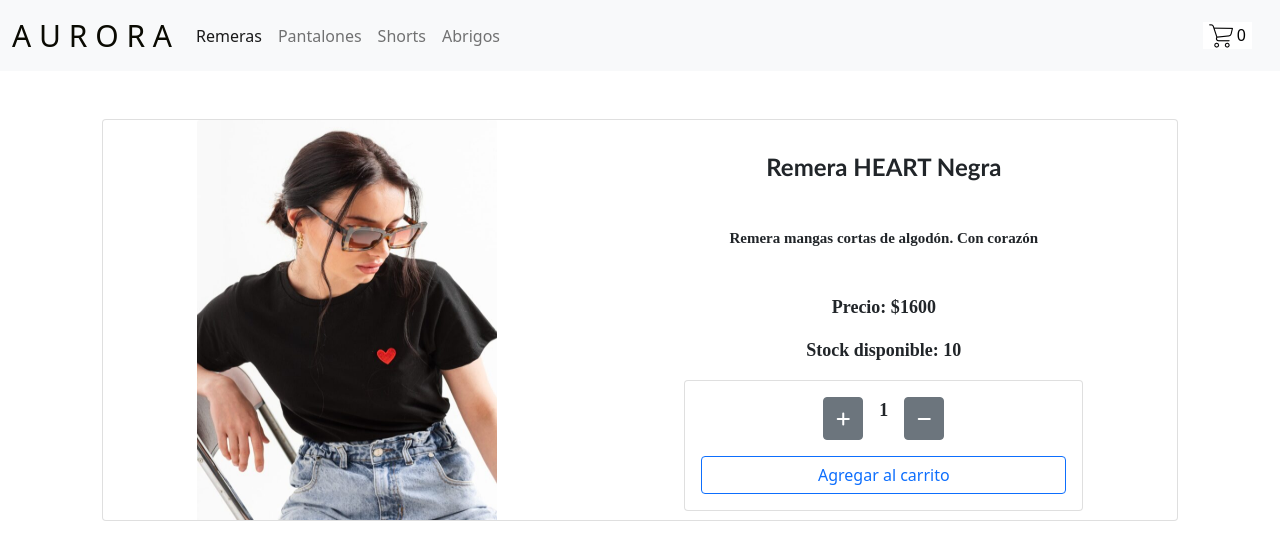
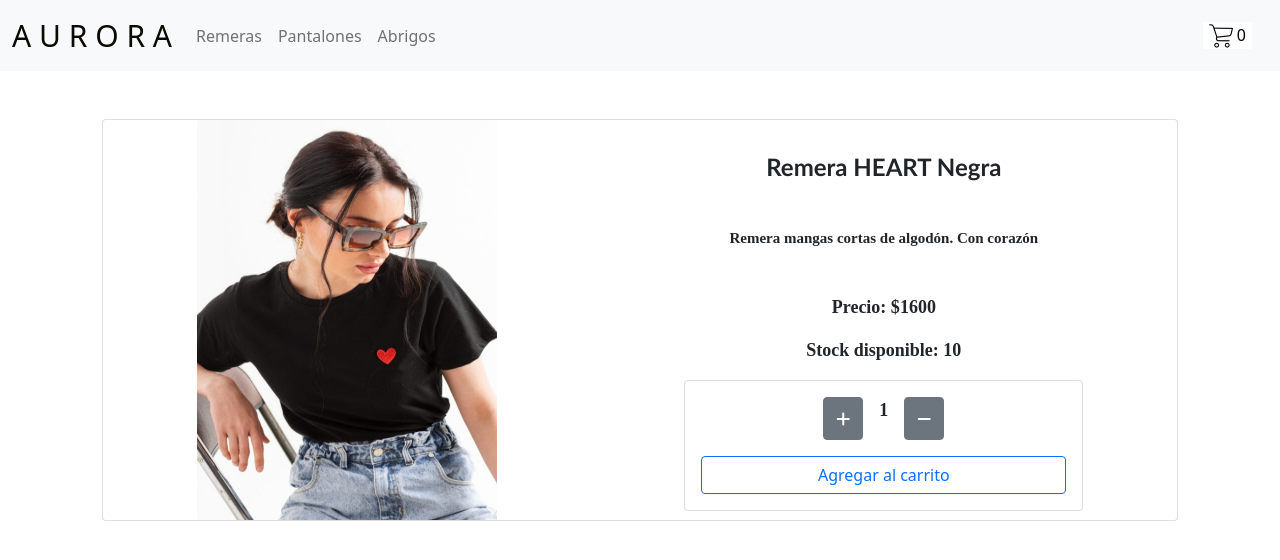
Before and after one commit to leysap/ReactJs, a React (Create React App) app: page /item/1 in a window 1280 px wide. Shown: the top 560 px of the page. Built offline with nearby package versions, Linux system fonts and the light colour scheme.

Commit message:
modificacion de navbar, item detail, itemcount

```diff
--- a/package.json
+++ b/package.json
@@ -10,7 +10,7 @@
     "node-sass": "^6.0.1",
     "react": "17.0.2",
     "react-dom": "17.0.2",
-    "react-router-dom": "5.2.1",
+    "react-router-dom": "^6.1.1",
     "react-scripts": "4.0.3",
     "web-vitals": "1.1.2"
   },
--- /dev/null
+++ b/src/components/Carrito.jsx
@@ -0,0 +1,11 @@
+import React from 'react'
+
+export const Carrito = () => {
+    return (
+        <div>
+            <h1>Carrito</h1>
+        </div>
+    )
+}
+
+export default Carrito
--- a/src/components/ItemCount.jsx
+++ b/src/components/ItemCount.jsx
@@ -1,5 +1,6 @@
 import React from 'react'
 import { useState } from 'react'
+
 
 const ItemCount = ({ stock, initial, onAdd}) => {
 
@@ -26,7 +27,7 @@ const ItemCount = ({ stock, initial, onAdd}) => {
                             <button className="btn btn-secondary" onClick={() => restar()} ><i className="fas fa-minus"></i></button>
                         </div>
                         <div className="btn-carrito d-grid gap-2">
-                            <button className="btn btn-outline-primary" onClick={() => onAdd()}type="button">Agregar al carrito</button>
+                            <button className="btn btn-outline-primary" onClick={() => onAdd(contador)}type="button">Agregar al carrito</button>
                         </div>
                     </div>
                 </div>
--- a/src/components/NavBar/NavBar.jsx
+++ b/src/components/NavBar/NavBar.jsx
@@ -2,8 +2,21 @@ import React from 'react'
 import "./style.scss"
 import CartWidget from '../CartWidget'
 import { Link } from 'react-router-dom'
+import { useEffect, useState } from 'react'
+import { getCategories } from '../../productos'
 
 const NavBar = () => {
+
+    const [categories, setCategories] = useState([])
+
+    useEffect(() => {
+
+        getCategories().then(categories => {
+            setCategories(categories)
+
+        })
+    }, [])
+
     return (
         <nav className="navbar navbar-expand-lg navbar-light bg-light">
             <div className="container-fluid">
@@ -13,18 +26,10 @@ const NavBar = () => {
                 </button>
                 <div className="collapse navbar-collapse" id="navbarText">
                     <ul className="navbar-nav me-auto mb-2 mb-lg-0">
-                        <li className="nav-item">
-                            <Link to="/category/Remeras" className="nav-link active" aria-current="page" >Remeras</Link>
-                        </li>
-                        <li className="nav-item">
-                            <Link to="/category/Pantalones" className="nav-link">Pantalones</Link>
-                        </li>
-                        <li className="nav-item">
-                            <Link to="/category/Shorts" className="nav-link" >Shorts</Link>
-                        </li>
-                        <li className="nav-item">
-                            <Link to="/category/Abrigos" className="nav-link" >Abrigos</Link>
-                        </li>
+                        {categories.map(cat =>
+                            <li className="nav-item">
+                                <Link className="nav-link" key={cat.id} to={`/category/${cat.id}`}> {cat.description} </Link>
+                            </li>)}
                     </ul>
                     <span className="navbar-text">
                         <CartWidget />
--- a/src/productos.js
+++ b/src/productos.js
@@ -1,33 +1,39 @@
 const productos = [
-    { id: 1, name: "Remera HEART Negra", category: "Remeras", description: "Remera mangas cortas de algodón. Con corazón", price:1600 , stock:10, img:"../shirts/remera1.jpg"},
-    { id: 2, name: "Remera top ALBERTA",category: "Remeras", description: "Top de morley estampado de margaritas.", price:1584 , stock: 3 ,img:"../shirts/TopAlberta.jpg"},
-    { id: 3, name: "Musculosa MUCHI",category: "Remeras", description: "Musculosa de algodón panal. Talle único.", price:1144 , stock: 4, img:"../shirts/MusculosaMuchi.jpg"},
-    { id: 4, name: "Musculosa MIRI Gris", category: "Remeras",description: "Musculosa de algodón panal. Talle único.", price:1144 , stock: 8, img:"../shirts/MusculosaMiri.jpg"},
-    { id: 5, name: "Musculosa MIRI Beige", category: "Remeras",description: "Musculosa de algodón panal. Talle único.", price:1144 , stock: 10, img:"../shirts/musculosaMiriBeige.jpg"},
-    { id: 6, name: "Chupín LONIA", category: "Pantalones",description: "Chupin de jeans color negro. Tiro alto. Súper elastizado. Confección normal. Referencia: la modelo usa talle 36 y mide 67 cm de cintura y 90 cm de cadera.", price:3344, stock: 5, img:"../jeans/panta1.jpg"},
-    { id: 7, name: "Mom fit GEN",category: "Pantalones", description: "Mom fit de jeans con tajo en rodilla. Tiro alto. Rígido.", price:3872, stock: 4 , img:"../jeans/momfitGen.jpg"},
-    { id: 8, name: "Mom fit ICE",category: "Pantalones", description: "Mom fit celeste. Tiro alto. Rígido.", price:3440, stock:9, img:"../jeans/momFitICE.jpg"},
-    { id: 9, name: "Mom fit LUISA", category: "Pantalones",description: "Mom fit de jeans celeste. Tiro alto. Rígido. Desflecado en botamanga. Confección normal. Referencia: la modelo usa talle 36 y mide 67 cm de cintura y 90 cm de cadera.", price:3300, stock: 8, img:"../jeans/momFitLuisa.jpg"},
-    { id: 10, name: "Short TURQUÍA",category: "Shorts", description: "Short de jeans rígido. Tiro alto. Con roturas. Confección normal. Referencia: la modelo usa talle 36 y mide 67 cm de cintura y 90 cm de cadera.", price: 3500 , stock:7, img:"../shorts/short1.jpg"},
-    { id: 11, name: "Short ZAIRA",category: "Shorts", description: "Short de jeans celeste rígido. Con dobladillo. Tiro alto. Confección normal. Referencia: la modelo usa talle 36 y mide 67 cm de cintura y 90 cm de cadera.", price: 3220 ,stock:6, img:"../shorts/shortZaira.jpg"},
-    { id: 12, name: "Short RAYAL",category: "Shorts", description: "Short rígido. Desflecado. Negro. Tiro alto.", price: 3544 ,stock:4, img:"../shorts/ShortRayal.jpg"},
-    { id: 13, name: "Short SON",category: "Shorts", description: "Short de jeans celeste rígido. Tiro alto. Con roturas. Confección normal. Referencia: la modelo usa talle 36 y mide 67 cm de cintura y 90 cm de cadera.", price: 3956 , stock:5, img:"../shorts/shortSon.jpg"},
-    { id: 14, name: "Chaleco Jamaica",category: "Abrigos", description: "Chaleco de jeans rígido.", price: 3960 , stock:7, img:"../abrigos/chalecoJamaica.jpg"},
-    { id: 15, name: "Campera ACID",category: "Abrigos", description: "Campera crop. Rígida. Nevada.", price: 4160 , stock: 2,img:"../abrigos/camperaAcid.jpg"},
-    { id: 16, name: "Buzo MACA Violeta",category: "Abrigos", description: "Buzo de algodón con lycra.", price: 2948 , stock: 5,img:"../abrigos/buzoMacaVioleta.jpg"},
-    { id: 17, name: "Campera Londres",category: "Abrigos", description: "Campera de jeans rigida. Gastada.", price: 3456 , stock:7, img:"../abrigos/camperaLondres.jpg"},
-    { id: 18, name: "Short Lilia",category: "Shorts", description: "Short color crudo. Tiro alto. Rígido. Desflecado. Confección normal. Referencia: la modelo usa talle 36 y mide 67 cm de cintura y 90 cm de cadera.", price: 3080 , stock:8, img:"../shorts/shortLilia.jpeg"},
-    { id: 19, name: "Pantalon TAURO",category: "Pantalones", description: "Pantalon blanco. Tiro alto. Rígido. Ruedo desflecado.", price: 3872 , stock:9, img:"../jeans/pantalonTauro.jpg"},
-    { id: 20, name: "Campera ALMENDRA",category: "Abrigos", description: "Campera rústica de algodón. Con capucha.", price: 3680 , stock:7, img:"../abrigos/camperaAlmendra.jpg"},
+    { id: 1, name: "Remera HEART Negra", category: "remeras", description: "Remera mangas cortas de algodón. Con corazón", price:1600 , stock:10, img:"../shirts/remera1.jpg"},
+    { id: 2, name: "Remera top ALBERTA",category: "remeras", description: "Top de morley estampado de margaritas.", price:1584 , stock: 3 ,img:"../shirts/TopAlberta.jpg"},
+    { id: 3, name: "Musculosa MUCHI",category: "remeras", description: "Musculosa de algodón panal. Talle único.", price:1144 , stock: 4, img:"../shirts/MusculosaMuchi.jpg"},
+    { id: 4, name: "Musculosa MIRI Gris", category: "remeras",description: "Musculosa de algodón panal. Talle único.", price:1144 , stock: 8, img:"../shirts/MusculosaMiri.jpg"},
+    { id: 5, name: "Musculosa MIRI Beige", category: "remeras",description: "Musculosa de algodón panal. Talle único.", price:1144 , stock: 10, img:"../shirts/musculosaMiriBeige.jpg"},
+    { id: 6, name: "Chupín LONIA", category: "pantalones",description: "Chupin de jeans color negro. Tiro alto. Súper elastizado. Confección normal. Referencia: la modelo usa talle 36 y mide 67 cm de cintura y 90 cm de cadera.", price:3344, stock: 5, img:"../jeans/panta1.jpg"},
+    { id: 7, name: "Mom fit GEN",category: "pantalones", description: "Mom fit de jeans con tajo en rodilla. Tiro alto. Rígido.", price:3872, stock: 4 , img:"../jeans/momfitGen.jpg"},
+    { id: 8, name: "Mom fit ICE",category: "pantalones", description: "Mom fit celeste. Tiro alto. Rígido.", price:3440, stock:9, img:"../jeans/momFitICE.jpg"},
+    { id: 9, name: "Mom fit LUISA", category: "pantalones",description: "Mom fit de jeans celeste. Tiro alto. Rígido. Desflecado en botamanga. Confección normal. Referencia: la modelo usa talle 36 y mide 67 cm de cintura y 90 cm de cadera.", price:3300, stock: 8, img:"../jeans/momFitLuisa.jpg"},
+    { id: 10, name: "Short TURQUÍA",category: "shorts", description: "Short de jeans rígido. Tiro alto. Con roturas. Confección normal. Referencia: la modelo usa talle 36 y mide 67 cm de cintura y 90 cm de cadera.", price: 3500 , stock:7, img:"../shorts/short1.jpg"},
+    { id: 11, name: "Short ZAIRA",category: "shorts", description: "Short de jeans celeste rígido. Con dobladillo. Tiro alto. Confección normal. Referencia: la modelo usa talle 36 y mide 67 cm de cintura y 90 cm de cadera.", price: 3220 ,stock:6, img:"../shorts/shortZaira.jpg"},
+    { id: 12, name: "Short RAYAL",category: "shorts", description: "Short rígido. Desflecado. Negro. Tiro alto.", price: 3544 ,stock:4, img:"../shorts/ShortRayal.jpg"},
+    { id: 13, name: "Short SON",category: "shorts", description: "Short de jeans celeste rígido. Tiro alto. Con roturas. Confección normal. Referencia: la modelo usa talle 36 y mide 67 cm de cintura y 90 cm de cadera.", price: 3956 , stock:5, img:"../shorts/shortSon.jpg"},
+    { id: 14, name: "Chaleco Jamaica",category: "abrigos", description: "Chaleco de jeans rígido.", price: 3960 , stock:7, img:"../abrigos/chalecoJamaica.jpg"},
+    { id: 15, name: "Campera ACID",category: "abrigos", description: "Campera crop. Rígida. Nevada.", price: 4160 , stock: 2,img:"../abrigos/camperaAcid.jpg"},
+    { id: 16, name: "Buzo MACA Violeta",category: "abrigos", description: "Buzo de algodón con lycra.", price: 2948 , stock: 5,img:"../abrigos/buzoMacaVioleta.jpg"},
+    { id: 17, name: "Campera Londres",category: "abrigos", description: "Campera de jeans rigida. Gastada.", price: 3456 , stock:7, img:"../abrigos/camperaLondres.jpg"},
+    { id: 18, name: "Short Lilia",category: "shorts", description: "Short color crudo. Tiro alto. Rígido. Desflecado. Confección normal. Referencia: la modelo usa talle 36 y mide 67 cm de cintura y 90 cm de cadera.", price: 3080 , stock:8, img:"../shorts/shortLilia.jpeg"},
+    { id: 19, name: "Pantalon TAURO",category: "pantalones", description: "Pantalon blanco. Tiro alto. Rígido. Ruedo desflecado.", price: 3872 , stock:9, img:"../jeans/pantalonTauro.jpg"},
+    { id: 20, name: "Campera ALMENDRA",category: "abrigos", description: "Campera rústica de algodón. Con capucha.", price: 3680 , stock:7, img:"../abrigos/camperaAlmendra.jpg"},
 
 ]
 
+const categories = [
+  {id: "remeras" , description: "Remeras"},
+  {id:"pantalones", description: "Pantalones"},
+  {id:"abrigos", description: "Abrigos"}
+]
 
-export const getProductsByCategories = (category) => {
-  return new Promise ((resolve, reject) => {
-    const categoria = productos.filter(prod => prod.category === category)
-      setTimeout(() => resolve(categoria), 1000)
-  })
+export const getCategories = () => {
+  return new Promise((resolve,reject) => {
+
+      resolve(categories)
+
+  });
 }
 
 export const getProductById = (id) => {
@@ -38,10 +44,10 @@ export const getProductById = (id) => {
   })
 }
 
-export const getProducts = () => {
+export const getProducts = (category) => {
   return new Promise((resolve,reject) => {
     setTimeout(() =>
-      resolve(productos),2000
+      category ? resolve(productos.filter(prod => prod.category === category)) : resolve(productos),1000
     );
   });
 }
```
Also changed, not shown: src/App.js (+9 -6 lines), src/components/ItemDetail/ItemDetail.jsx (+15 -4 lines), src/components/ItemListContainer/ItemListContainer.jsx (+18 -29 lines), src/components/Loader.jsx (+4 -3 lines), 1 other file (tests, documents, lock files or other folders).
